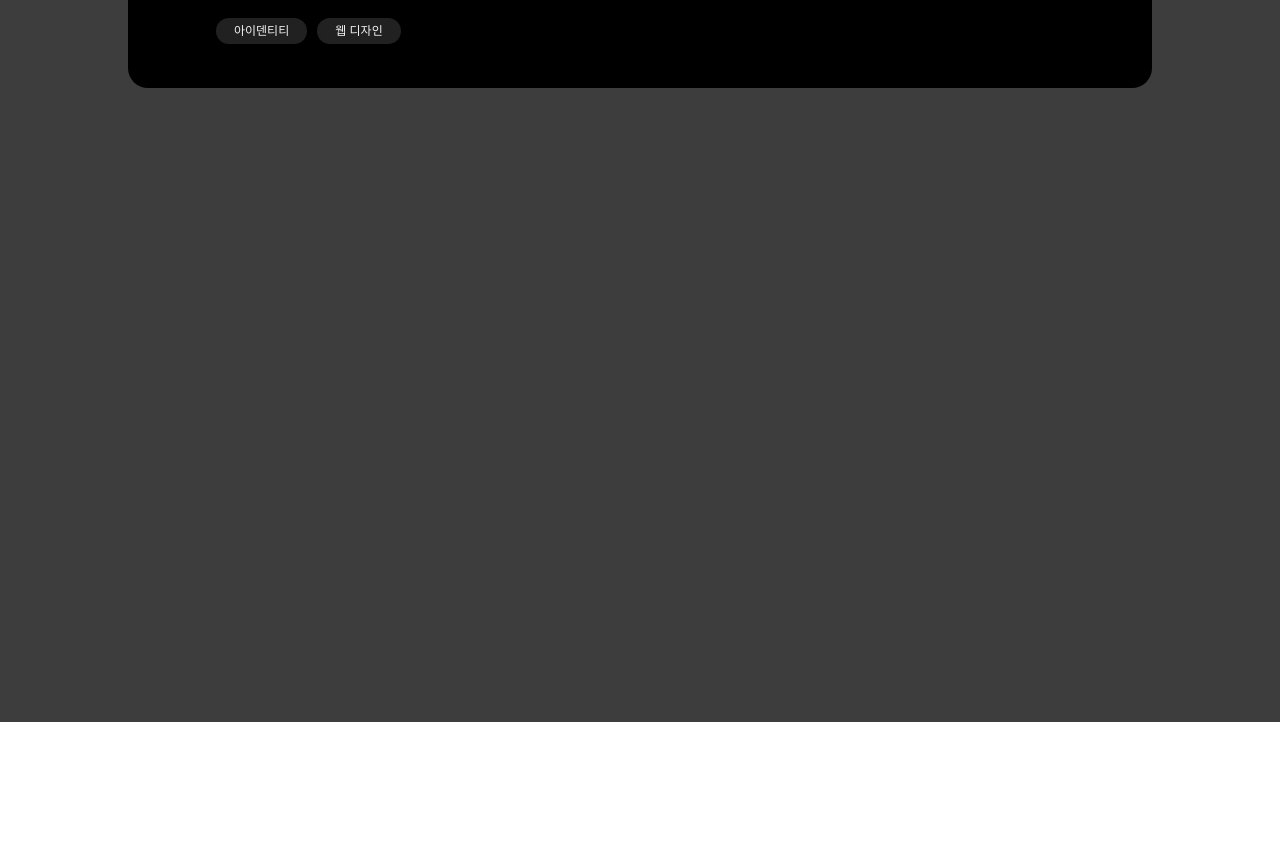
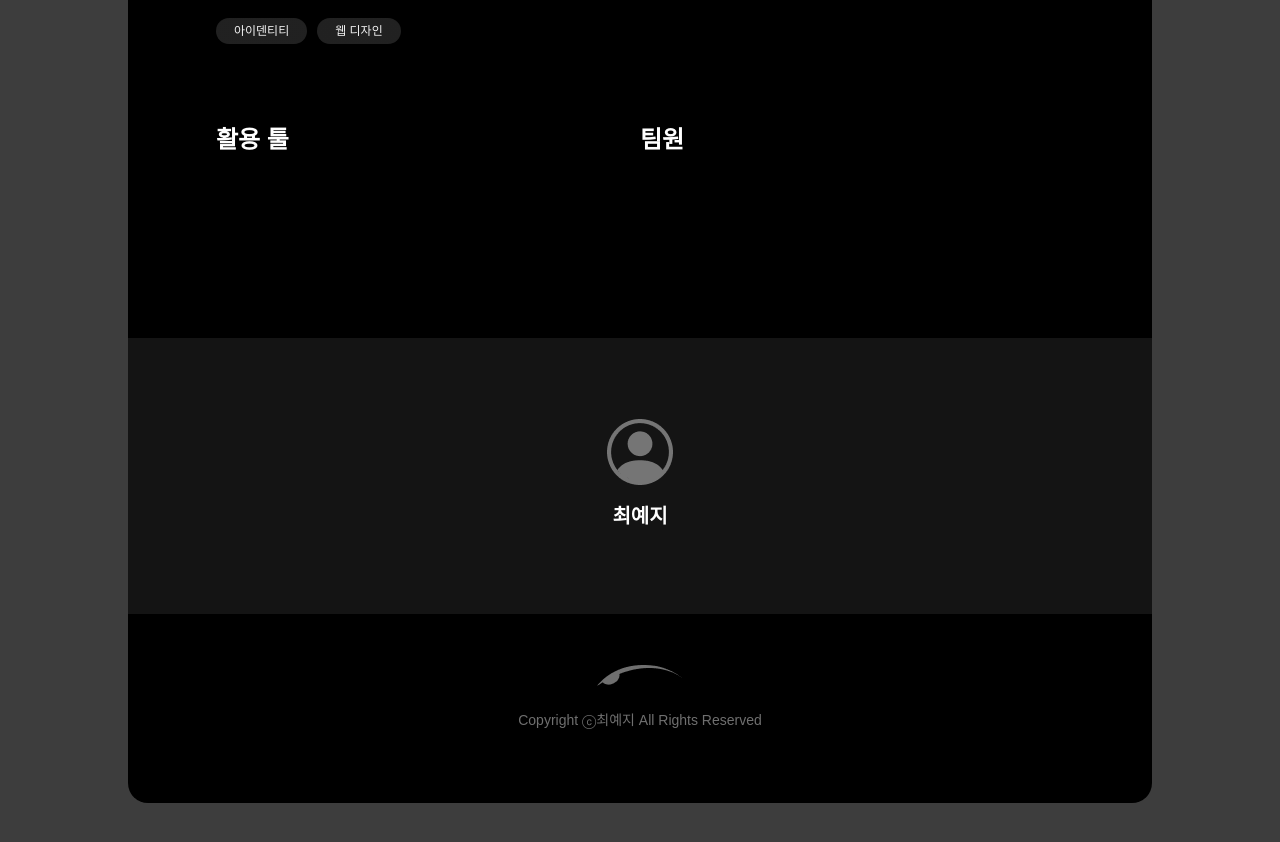
Before and after one commit to Network-Leader/Inacoms-FE, a Next.js app: page /work/1 in a window 1280 px wide. Shown: the part 2000-2842 px from the top of the page. Before the commit the page ends 2722 px from the top, so only its background shows below. Built offline with nearby package versions, Linux system fonts and the light colour scheme; a web font is replaced by a local one.

Commit message:
work 상세 2

```diff
--- a/src/components/work/main/eachWork/each.tsx
+++ b/src/components/work/main/eachWork/each.tsx
@@ -10,7 +10,6 @@ const EachSection = styled.section`
 const EachBox = styled.div<{ thumb: string }>`
   background-color: black;
   width: 1024px;
-  padding-bottom: 50px;
   margin: 0 auto;
   border-radius: 20px;
   position: relative;
@@ -62,6 +61,7 @@ const EachBox = styled.div<{ thumb: string }>`
   .contentBox {
     padding-top: 43px;
     padding-left: 88px;
+    margin-bottom: 90px;
     .des {
       width: 648px;
       font-size: 14px;
@@ -84,6 +84,45 @@ const EachBox = styled.div<{ thumb: string }>`
         padding: 6px 18px;
         margin-right: 10px;
       }
+    }
+  }
+  .subBox {
+    width: 848px;
+    margin: 0 auto;
+    display: flex;
+    min-height: 210px;
+    .toolBox {
+      width: 50%;
+    }
+    .memberBox {
+      width: 50%;
+    }
+    .subtitle {
+      color: white;
+      font-size: 24px;
+      font-weight: 700;
+    }
+  }
+  .leaderInfoBox {
+    width: 100%;
+    padding: 81px 0 54px 0;
+    background-color: ${(props) => props.theme.color.black_14};
+    text-align: center;
+    .name {
+      margin: 18px 0 34px 0;
+      font-size: 20px;
+      color: white;
+      font-weight: 700;
+    }
+  }
+  .copyrightBox {
+    text-align: center;
+    padding: 51px 0 76px 0;
+    .cr {
+      color: ${(props) => props.theme.color.gray_6F};
+      font-size: 14px;
+      font-weight: 500;
+      margin-top: 24px;
     }
   }
 `;
@@ -129,6 +168,32 @@ const Each = ({ work }: { work: any }) => {
             ))}
           </div>
         </div>
+        <div className="subBox">
+          <div className="toolBox">
+            <p className="subtitle">활용 툴</p>
+          </div>
+          <div className="memberBox">
+            <p className="subtitle">팀원</p>
+          </div>
+        </div>
+        <div className="leaderInfoBox">
+          <Image
+            src="/images/icons/work/avatar_member.png"
+            alt="아바타"
+            width={66}
+            height={66}
+          />
+          <p className="name">{work[0]?.leader}</p>
+        </div>
+        <div className="copyrightBox">
+          <Image
+            src="/images/logo/work_logo.png"
+            alt="로고"
+            width={86}
+            height={21}
+          />
+          <p className="cr">Copyright ⓒ{work[0]?.leader} All Rights Reserved</p>
+        </div>
       </EachBox>
     </EachSection>
   );
--- a/src/data/works.json
+++ b/src/data/works.json
@@ -11,7 +11,8 @@
     "tags": [
       { "id": 1, "tag": "아이덴티티" },
       { "id": 2, "tag": "웹 디자인" }
-    ]
+    ],
+    "leader": "최예지"
   },
   {
     "id": 2,
@@ -25,7 +26,8 @@
       { "id": 3, "url": "/images/item/works/ilsangce-3.png" }
     ],
     "des": "디자인계의 연예인 ! 일상의 실천 디자인 스튜디오에서 이너컴스를 위한 내부 세미나를 진행해주셨습니다.\n\n다양한 경험 기반의 작업물과 비하인드 스토리, 그리고 자유로운 질의응답 시간을 통해 뜻깊은 강연을 진행해주신 덕분에 학회원들은 더 큰 자극을 받고 앞으로 나아갈 수 있었습니다.",
-    "tags": []
+    "tags": [],
+    "leader": "최예지"
   },
   {
     "id": 3,
@@ -40,7 +42,8 @@
       { "id": 1, "tag": "아이덴티티" },
       { "id": 2, "tag": "캠페인" },
       { "id": 3, "tag": "광고" }
-    ]
+    ],
+    "leader": "김서영"
   },
   {
     "id": 4,
@@ -55,7 +58,8 @@
       { "id": 1, "tag": "아이덴티티" },
       { "id": 2, "tag": "패키지디자인" },
       { "id": 3, "tag": "리디자인" }
-    ]
+    ],
+    "leader": "원서영"
   },
   {
     "id": 5,
@@ -69,7 +73,8 @@
     "tags": [
       { "id": 1, "tag": "리디자인" },
       { "id": 2, "tag": "아이덴티티" }
-    ]
+    ],
+    "leader": "김의진"
   },
   {
     "id": 6,
@@ -89,7 +94,8 @@
       { "id": 1, "tag": "아이덴티티" },
       { "id": 2, "tag": "패키지디자인" },
       { "id": 3, "tag": "편집디자인" }
-    ]
+    ],
+    "leader": "전은빈"
   },
   {
     "id": 7,
@@ -104,7 +110,8 @@
       { "id": 1, "tag": "서비스디자인" },
       { "id": 2, "tag": "경험디자인" },
       { "id": 3, "tag": "아이덴티티" }
-    ]
+    ],
+    "leader": "손지원"
   },
   {
     "id": 8,
@@ -121,7 +128,8 @@
     "tags": [
       { "id": 1, "tag": "브랜딩" },
       { "id": 2, "tag": "아이덴티티" }
-    ]
+    ],
+    "leader": "복지은"
   },
   {
     "id": 9,
@@ -138,7 +146,8 @@
     "tags": [
       { "id": 1, "tag": "아이덴티티" },
       { "id": 2, "tag": "3D" }
-    ]
+    ],
+    "leader": "정다원"
   },
   {
     "id": 10,
@@ -149,7 +158,8 @@
     "thumbnail": "/images/item/works/gangwon-t.png",
     "imgs": [],
     "des": "2022 울진 - 삼천 산불을 비롯한 강원도 산불의 대부분은 사람들의 부주의로 발생하였습니다.\n따라서 이를 방지하기 위한 산불 예방법과 근처 주택가로 산불이 번졌을 때의 대피 방법을 간단히 설명하였습니다.",
-    "tags": [{ "id": 1, "tag": "모션그래픽" }]
+    "tags": [{ "id": 1, "tag": "모션그래픽" }],
+    "leader": "김의진"
   },
   {
     "id": 11,
@@ -163,7 +173,8 @@
     "tags": [
       { "id": 1, "tag": "아이덴티티" },
       { "id": 2, "tag": "일러스트" }
-    ]
+    ],
+    "leader": "윤여진"
   },
   {
     "id": 12,
@@ -173,6 +184,7 @@
     "end": "2022 / 9 / 8",
     "thumbnail": "/images/item/works/yahoo-t.png",
     "imgs": [],
-    "tags": []
+    "tags": [],
+    "leader": "최예지"
   }
 ]
```
Also changed, not shown: public/images/icons/work/avatar_member.png (added), public/images/logo/work_logo.png (added).
